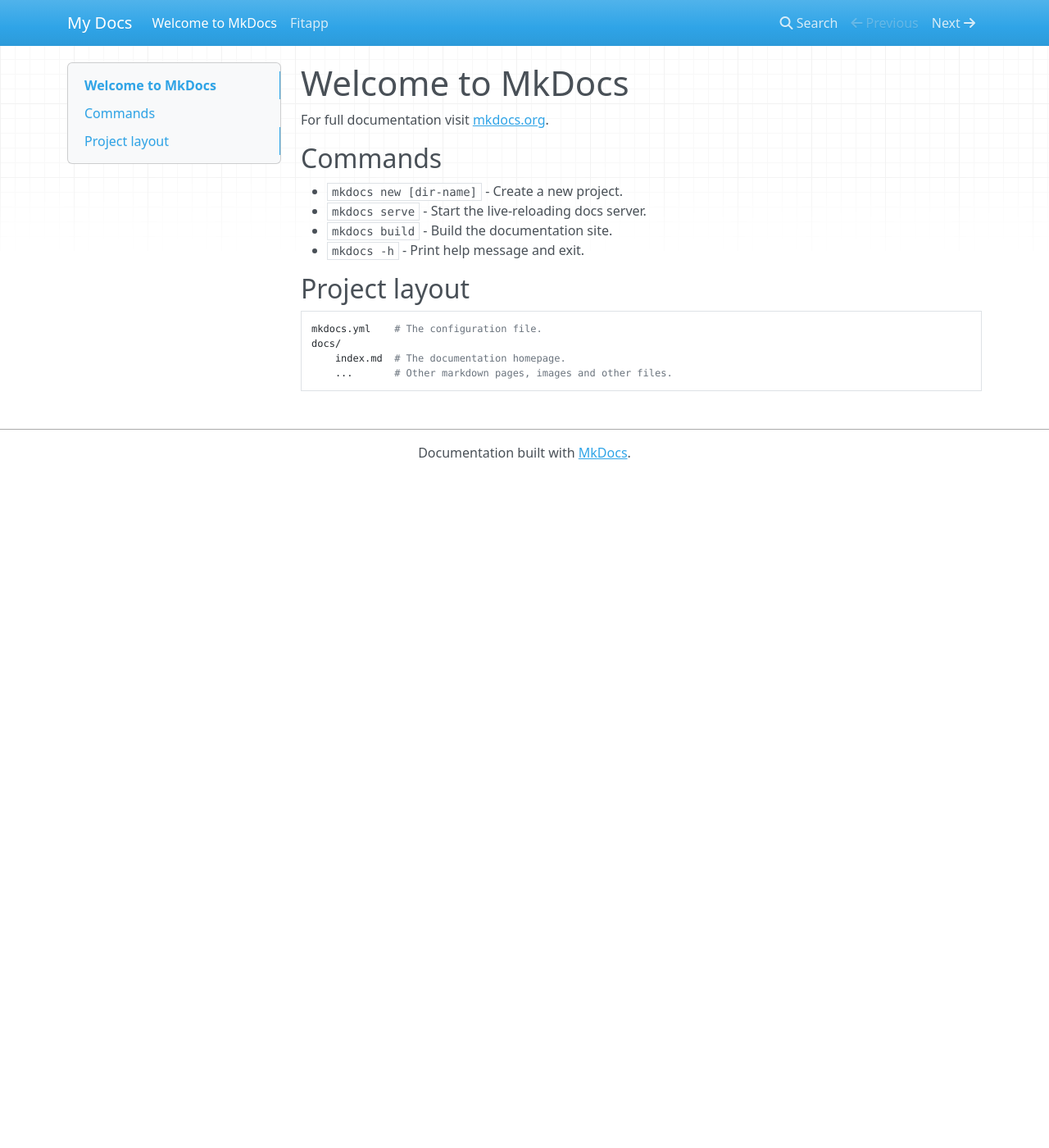
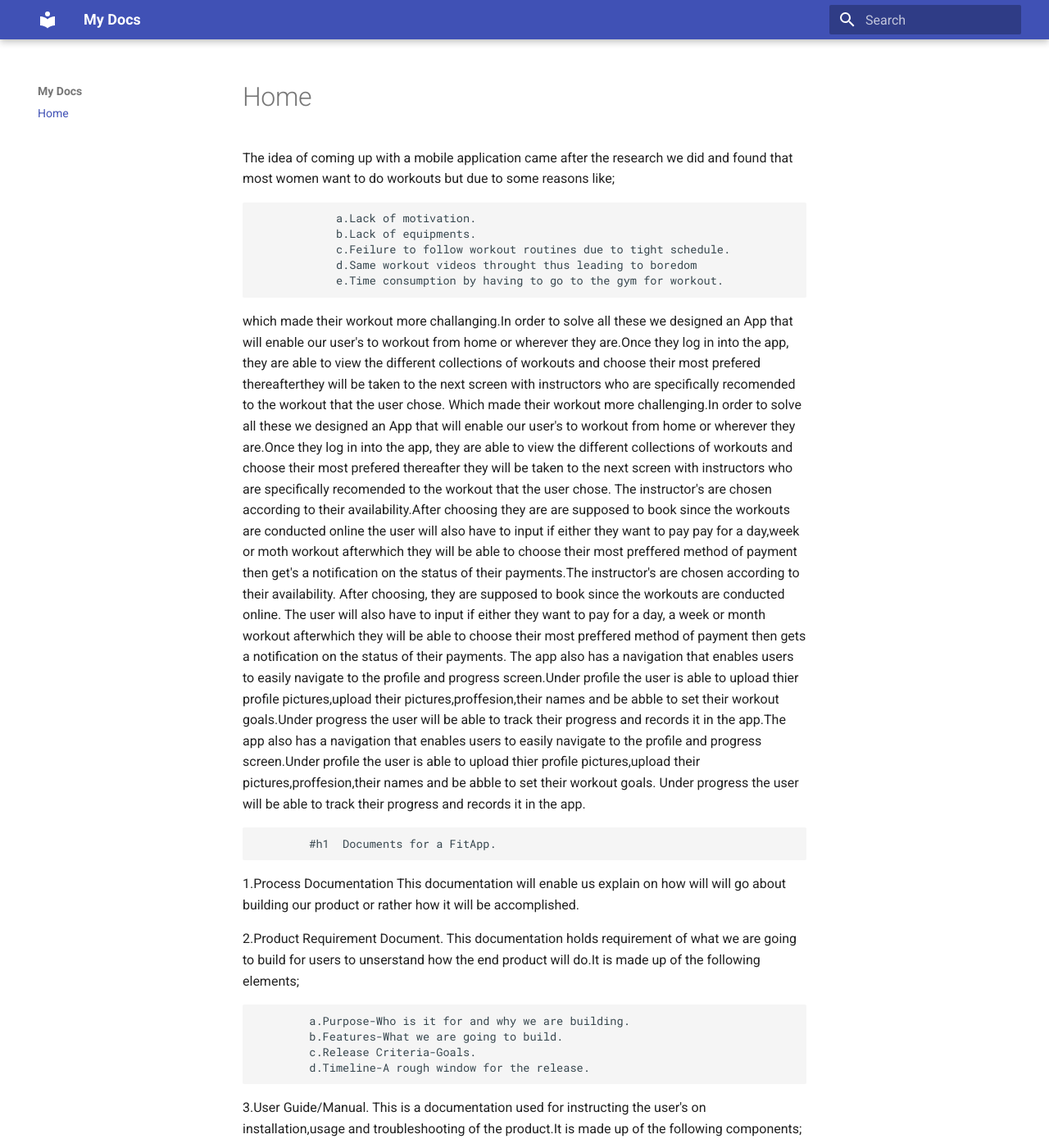
Before and after one commit to Loycevelma/FitApp-Documentation., an MkDocs documentation site: the page built from docs/index.md, in a window 1280 px wide and 1400 px high. Shown: the whole window at 82% size. Built offline with MkDocs 1.6.1 and Material for MkDocs 9.7.7, drawn with Linux system fonts in a browser that asks for light colours; nearby versions of some CDN libraries; some of the changed text lies outside the part shown.

Commit message:
add the theme material

```diff
--- a/docs/index.md
+++ b/docs/index.md
@@ -1,4 +1,4 @@
-# Welcome to MkDocs
+<!-- # Welcome to MkDocs
 
 For full documentation visit [mkdocs.org](https://www.mkdocs.org).
 
@@ -14,4 +14,71 @@
     mkdocs.yml    # The configuration file.
     docs/
         index.md  # The documentation homepage.
-        ...       # Other markdown pages, images and other files.
+        ...       # Other markdown pages, images and other files. -->
+The idea of coming up with a mobile application came after the research we did and found that most women want to do workouts but due to some reasons like;
+
+                a.Lack of motivation.
+                b.Lack of equipments.
+                c.Feilure to follow workout routines due to tight schedule.
+                d.Same workout videos throught thus leading to boredom
+                e.Time consumption by having to go to the gym for workout.
+
+
+which made their workout more challanging.In order to solve all these we designed an App that will enable our user's to workout from home or wherever they are.Once they log in into the app, they are able to view the different collections of workouts and choose their most prefered thereafterthey will be taken to the next screen with instructors who are specifically recomended to the workout that the user chose.
+Which made their workout more challenging.In order to solve all these we designed an App that will enable our user's to workout from home or wherever they are.Once they log in into the app, they are able to view the different collections of workouts and choose their most prefered thereafter they will be taken to the next screen with instructors who are specifically recomended to the workout that the user chose.
+The instructor's are chosen according to their availability.After choosing they are are supposed to book since the workouts are conducted online the user will also have to input if either they want to pay pay for a day,week or moth workout afterwhich they will be able to choose their most preffered method of payment then get's a notification on the status of their payments.The instructor's are chosen according to their availability. After choosing, they are supposed to book since the workouts are conducted online. The user will also have to input if either they want to pay for a day, a week or month workout afterwhich they will be able to choose their most preffered method of payment then gets a notification on the status of their payments.
+The app also has a navigation that enables users to easily navigate to the profile and progress screen.Under profile the user is able to upload thier profile pictures,upload their pictures,proffesion,their names and be abble to set their workout goals.Under progress the user will be able to track their progress and records it in the app.The app also has a navigation that enables users to easily navigate to the profile and progress screen.Under profile the user is able to upload thier profile pictures,upload their pictures,proffesion,their names and be abble to set their workout goals. Under progress the user will be able to track their progress and records it in the app.
+
+            #h1  Documents for a FitApp.
+1.Process Documentation This documentation will enable us explain on how will will go about building our product or rather how it will be accomplished.
+
+2.Product Requirement Document. This documentation holds requirement of what we are going to build for users to unserstand how the end product will do.It is made up of the following elements;
+
+            a.Purpose-Who is it for and why we are building.
+            b.Features-What we are going to build.
+            c.Release Criteria-Goals.
+            d.Timeline-A rough window for the release.
+
+3.User Guide/Manual. This is a documentation used for instructing the user's on installation,usage and troubleshooting of the product.It is made up of the following components;
+
+            a.Front and back covers.
+            b.Tittle Page.
+            c.TradeMarks.
+            d.Safe Notices.
+            e.Preface.
+            d.Glossary. e.t.c
+
+4.API Documentation. This is a Documentation that includes instructions on how to effectively use and intergrate the API.It also provides updates on the API.It is made up of the following components;
+
+            a.Github
+            b.Home page.
+            c.Specific Languages.
+            d.Simple layout.
+            e.Code.
+
+5.Database Documentation. This is a documentation that is used for data catalog that holds detailed information about table schema or relationships and datatypes.It is made up of the following components;
+
+            a.Data.
+            b.Procedure.
+            c.Database access language.
+
+6.Technical documentation. This is a documentation that is used for classifying the information created to describe the use, functionality or architecture of a product, system or service. It is made up of the following components;
+
+             a.Tittle.
+             b.Body.
+             c.Abstracts.
+
+7.Sytem Guide Documentation. This is a documentation that conduct the purpose of studying a system or its parts in order to identify its objectives. It is a problem solving technique that improves the system and ensures that all the components of the system work efficiently to accomplish their purpose.It is made up of the following components;
+
+              a.Input.
+              b.Output.
+              c.process.
+
+8.Requirements documentation. Typically created in the beginning of a software development project. Has the goal to clearly and precisely specify the expectations in regards to the software being created.It is made up of the following components;
+
+              a.Functional requirements.
+              b.Limitations.
+              c.Software requirements.
+              d.Compatibility requirements.
+
+9.Architecture documentation. Defines the high-level architecture of the software system being created. May describe the main components of the system, their roles and functions, as well as the data and control flow among those components.
--- a/mkdocs.yml
+++ b/mkdocs.yml
@@ -1 +1,12 @@
 site_name: My Docs
+site url : https://example.com
+nav:
+  - Home:  index.md
+
+markdown_extensions:
+  - attr_list
+
+theme:
+  name: material
+  nav_style: dark
+  favicon: img/favicon.ico
```
Also changed, not shown: docs/Fitapp.md (deleted, +0 -57 lines), docs/favicon.ico (added), site/Fitapp/index.html (deleted), site/index.html, site/search/search_index.json, 1 other file.
